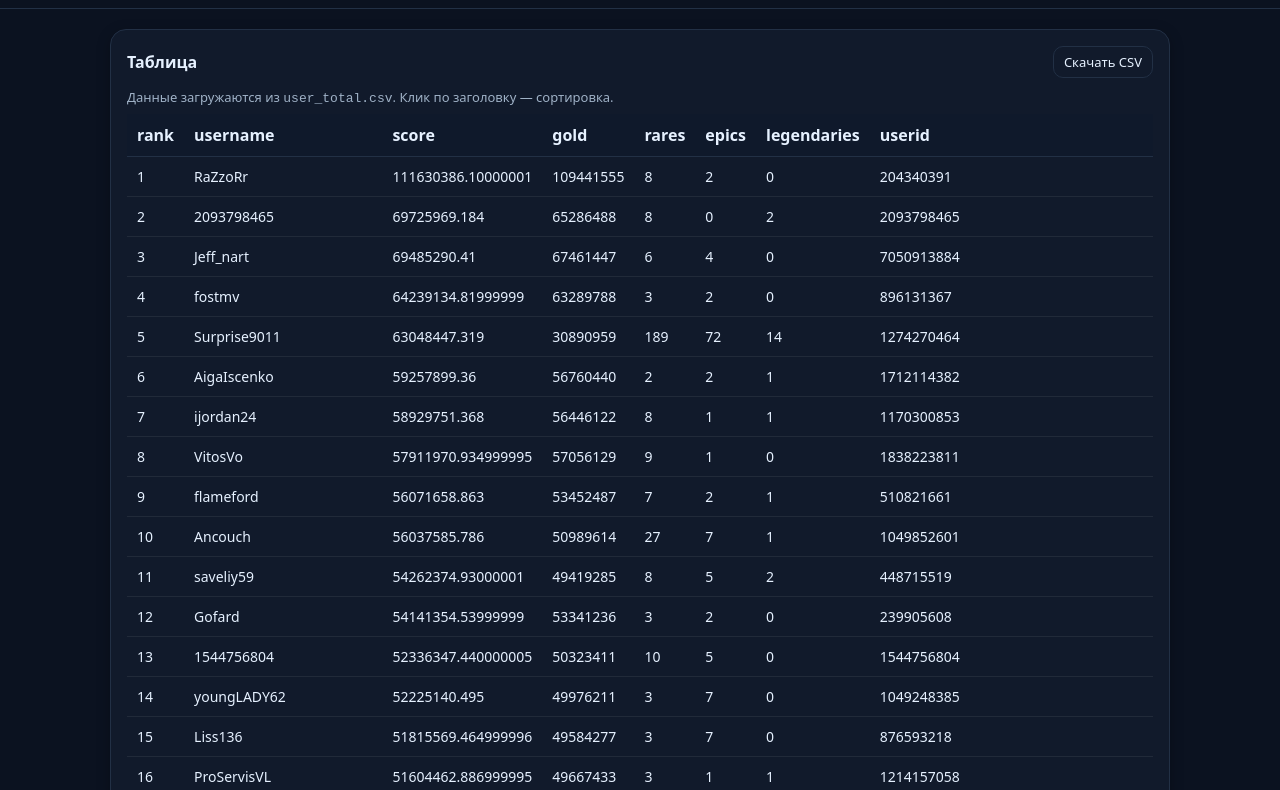
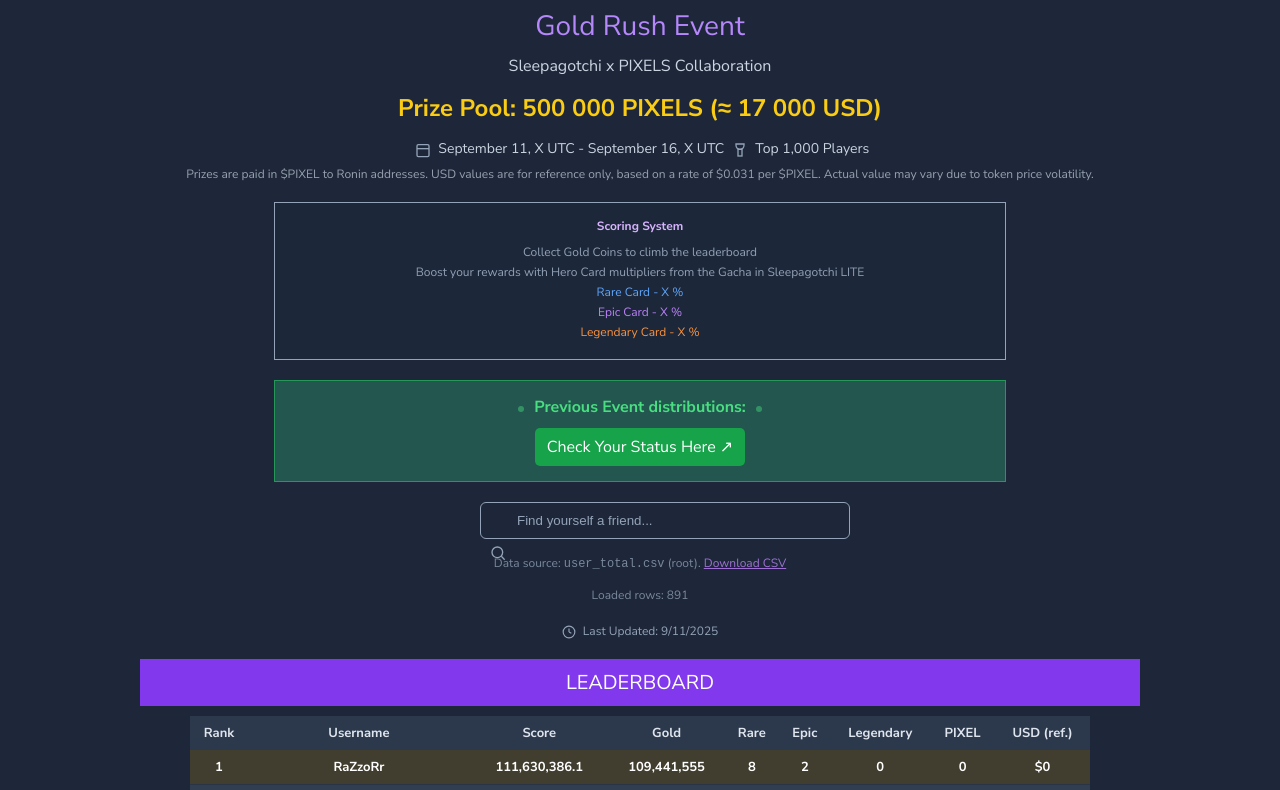
Before and after one commit to a-bormotov/tg_gold_rush, a plain HTML site: page index.html in a window 1280 px wide. Shown: the part 67-857 px from the top of the page. Drawn offline with Linux system fonts and the light colour scheme.

Commit message:
new index

```diff
--- a/index.html
+++ b/index.html
@@ -1,179 +1,289 @@
-<!doctype html>
-<html lang="ru">
+<!DOCTYPE html>
+<html lang="en">
 <head>
-<meta charset="utf-8">
-<meta name="viewport" content="width=device-width,initial-scale=1">
-<title>PIXEL event gold</title>
+<meta charset="UTF-8">
+<title>Gold Rush Event Leaderboard</title>
+<link href="https://fonts.googleapis.com/css2?family=Nunito+Sans:wght@400;600;700&display=swap" rel="stylesheet">
 <style>
-  :root { --bg:#0b1220; --fg:#e6f1ff; --muted:#9fb1c6; --card:#111a2b; --border:#223045; }
-  *{box-sizing:border-box}
-  body{margin:0;background:var(--bg);color:var(--fg);font-family:ui-sans-serif,system-ui,Segoe UI,Roboto,Arial}
-  header{padding:24px 20px;border-bottom:1px solid var(--border)}
-  h1{margin:0;font-size:20px;letter-spacing:.2px}
-  main{max-width:1100px;margin:0 auto;padding:20px}
-  .card{background:var(--card);border:1px solid var(--border);border-radius:16px;padding:16px;box-shadow:0 4px 14px rgba(0,0,0,.25)}
-  .hint{color:var(--muted);font-size:13px;margin:10px 0 0}
-  .table-wrap{overflow:auto;margin-top:8px}
-  table{border-collapse:collapse;width:100%;min-width:520px}
-  thead th{position:sticky;top:0;background:#0f192b;text-align:left;font-weight:600;border-bottom:1px solid var(--border);padding:10px;cursor:pointer}
-  tbody td{border-bottom:1px solid rgba(255,255,255,.07);padding:10px;font-size:14px}
-  tbody tr:hover{background:rgba(255,255,255,.04)}
-  .controls{display:flex;gap:12px;align-items:center;justify-content:space-between;margin-bottom:8px}
-  .controls a{color:var(--fg);font-size:13px;text-decoration:none;border:1px solid var(--border);padding:6px 10px;border-radius:10px}
-  .controls a:hover{border-color:#20e39c}
-  .error{color:#ffb4b4}
+body {
+  margin: 0;
+  font-family: 'Nunito Sans', sans-serif;
+  background: #1d2739;
+  color: #91a0b5;
+  text-align: center;
+}
+.container { padding: 20px; max-width: 1000px; margin: 0 auto; }
+.top-info { background: #312957; padding: 10px; margin-bottom: 15px; font-size: 14px; color: #bf83fb; }
+.top-info .bullet { display:inline-block; width:6px; height:6px; background:#bf83fb; border-radius:50%; margin-right:6px; animation:pulse 1.5s infinite; }
+.top-info a { color:#bf83fb; text-decoration:underline; margin-left:6px; }
+@keyframes pulse { 0%{opacity:1} 50%{opacity:.4} 100%{opacity:1} }
+.event-title { font-size:28px; color:#b587fb; margin:10px 0; }
+.event-subtitle { font-size:16px; color:#cbd5e1; }
+.prize-pool { font-size:24px; font-weight:bold; color:#facc14; margin:15px 0; }
+.event-details { font-size:14px; color:#cad4e0; margin-bottom:8px; }
+.event-details svg { width:16px; height:16px; stroke:#94a3b8; fill:none; stroke-width:2; vertical-align:middle; margin:0 4px; }
+.disclaimer { font-size:12px; color:#cbd5e1; opacity:.7; margin-bottom:20px; }
+.scoring-panel { background:#1d273a; border:1px solid #94a3b8; padding:15px; margin:20px auto; width:70%; font-size:12px; }
+.scoring-panel .section-title { color:#d8b3fe; font-weight:bold; margin-bottom:10px; }
+.scoring-panel .item { margin:4px 0; }
+.scoring-panel .rare { color:#5fa5f9; } .scoring-panel .epic { color:#bc82f8; } .scoring-panel .legendary { color:#fb923c; }
+.previous-panel { background:#22564f; border:1px solid #269759; padding:15px; margin:20px auto; width:70%; }
+.previous-panel .title { color:#49de80; font-weight:bold; }
+.previous-panel .pulse-dot { display:inline-block; width:6px; height:6px; background:#49de80; border-radius:50%; margin:0 6px; animation:pulse 1.5s infinite; }
+.status-button { display:inline-block; margin-top:10px; background:#16a349; color:#fff; padding:8px 12px; border-radius:5px; text-decoration:none; transition:transform .2s; }
+.status-button:hover { transform:scale(1.05); }
+.search-box { margin:20px auto; position:relative; width:320px; }
+.search-box input { width:100%; padding:10px 12px 10px 36px; border-radius:6px; border:1px solid #94a3b8; background:#1d2739; color:#94a3b8; }
+.search-box input::placeholder { color:#94a3b8; }
+.search-icon { position:absolute; left:10px; top:50%; transform:translateY(-50%); width:16px; height:16px; }
+.search-icon circle, .search-icon line { stroke:#94a3b8; stroke-width:2; fill:none; }
+.last-updated { color:#94a3b8; font-size:12px; margin:10px 0 20px 0; }
+.last-updated svg { width:14px; height:14px; stroke:#94a3b8; stroke-width:2; fill:none; vertical-align:middle; margin-right:4px; }
+.leaderboard-title { background:#8239ed; color:#fff; padding:10px; font-size:20px; margin-bottom:10px; }
+.table-container { max-height:400px; overflow-y:auto; margin:auto; width:90%; }
+table { border-collapse:collapse; width:100%; font-size:13px; }
+thead th { position:sticky; top:0; background:#2c394c; color:#dfe5ee; padding:8px; }
+tbody td { padding:8px; border-bottom:1px solid #2a3447; }
+tbody tr:hover { background:#2c394c; }
+tbody tr:nth-child(1) { background:#413e2f; color:#fff; font-weight:bold; }
+tbody tr:nth-child(2) { background:#313e51; color:#fff; font-weight:bold; }
+tbody tr:nth-child(3) { background:#473431; color:#fff; font-weight:bold; }
+.stats { display:flex; justify-content:center; gap:20px; margin-top:20px; }
+.stat-box { flex:1; padding:10px; }
+.stat-box div:first-child { font-size:28px; font-weight:bold; }
+.small-hint { font-size:12px; opacity:.8; margin-top:6px; }
+.download { display:inline-block; margin:10px 0; color:#bf83fb; text-decoration:underline; }
+.error { color:#ffb4b4; }
 </style>
 </head>
 <body>
-  <header>
-    <h1>PIXEL event gold</h1>
-  </header>
+<div class="container">
 
-  <main>
-    <section class="card">
-      <div class="controls">
-        <h2 style="margin:0;font-size:16px">Таблица</h2>
-        <a id="download-link" href="./user_total.csv" download>Скачать CSV</a>
+<!-- Top info -->
+<div class="top-info">
+  <span class="bullet"></span>Gold and heroes must be acquired during the event to be counted.
+  <a href="https://game.sleepagotchi.com/">Play now</a>
 </div>
-      <p class="hint">Данные загружаются из <code>user_total.csv</code>. Клик по заголовку — сортировка.</p>
-      <div class="table-wrap">
-        <table id="data-table" aria-label="Таблица PIXEL event gold">
-          <thead><tr><!-- headers injected --></tr></thead>
-          <tbody><!-- rows injected --></tbody>
+
+<div class="event-title">Gold Rush Event</div>
+<div class="event-subtitle">Sleepagotchi x PIXELS Collaboration</div>
+<div class="prize-pool">Prize Pool: 500 000 PIXELS (≈ 17 000 USD)</div>
+<div class="event-details">
+  <svg viewBox="0 0 24 24"><rect x="3" y="4" width="18" height="18" rx="2" ry="2"/><line x1="3" y1="10" x2="21" y2="10"/></svg>
+  September 11, X UTC - September 16, X UTC
+  <svg viewBox="0 0 24 24"><path d="M6 3h12v2a6 6 0 0 1-6 6 6 6 0 0 1-6-6V3z"/><rect x="9" y="11" width="6" height="10"/></svg>
+  Top 1,000 Players
+</div>
+<div class="disclaimer">
+  Prizes are paid in $PIXEL to Ronin addresses. USD values are for reference only, based on a rate of $0.031 per $PIXEL. Actual value may vary due to token price volatility.
+</div>
+
+<!-- Scoring -->
+<div class="scoring-panel">
+  <div class="section-title">Scoring System</div>
+  <div class="item">Collect Gold Coins to climb the leaderboard</div>
+  <div class="item">Boost your rewards with Hero Card multipliers from the Gacha in Sleepagotchi LITE</div>
+  <div class="item rare">Rare Card - X %</div>
+  <div class="item epic">Epic Card - X %</div>
+  <div class="item legendary">Legendary Card - X %</div>
+</div>
+
+<!-- Previous event -->
+<div class="previous-panel">
+  <div class="title">
+    <span class="pulse-dot"></span>
+    Previous Event distributions:
+    <span class="pulse-dot"></span>
+  </div>
+  <a href="https://docs.google.com/spreadsheets/d/1E_7LAP6L8aMDgVoZnHyuvA0_F5qCO0BuLafDA6s_4p4/edit?gid=624560673#gid=624560673" class="status-button">
+    Check Your Status Here &#x2197;
+  </a>
+</div>
+
+<!-- Search -->
+<div class="search-box">
+  <svg class="search-icon" viewBox="0 0 24 24">
+    <circle cx="11" cy="11" r="8"/><line x1="17" y1="17" x2="22" y2="22"/>
+  </svg>
+  <input type="text" placeholder="Find yourself a friend..." id="searchInput">
+  <div class="small-hint">Data source: <code>user_total.csv</code> (root). <a id="csvLink" class="download" href="./user_total.csv" download>Download CSV</a></div>
+  <div id="loadStatus" class="small-hint"></div>
+</div>
+
+<!-- Last updated -->
+<div class="last-updated" id="lastUpdated">
+  <svg viewBox="0 0 24 24"><circle cx="12" cy="12" r="10"/><line x1="12" y1="6" x2="12" y2="12"/><line x1="12" y1="12" x2="16" y2="14"/></svg>
+  Last Updated: —
+</div>
+
+<!-- Leaderboard -->
+<div class="leaderboard-title">LEADERBOARD</div>
+<div class="table-container">
+  <table id="leaderboard">
+    <thead>
+      <tr>
+        <th>Rank</th>
+        <th>Username</th>
+        <th>Score</th>
+        <th>Gold</th>
+        <th>Rare</th>
+        <th>Epic</th>
+        <th>Legendary</th>
+        <th>PIXEL</th>
+        <th>USD (ref.)</th>
+      </tr>
+    </thead>
+    <tbody id="tbody"><tr><td colspan="9">Loading…</td></tr></tbody>
   </table>
 </div>
-      <p id="status" class="hint"></p>
-    </section>
-  </main>
+
+<!-- Bottom stats -->
+<div class="stats">
+  <div class="stat-box" style="background:#1f423e;color:#baf7d0;">
+    <div style="color:#fff;" id="qualifyingCount">–</div>
+    <div>Qualifying Players</div>
+  </div>
+  <div class="stat-box" style="background:#403533;color:#e4d57d;">
+    <div style="color:#fff;">500,000</div>
+    <div>Total PIXEL Pool</div>
+  </div>
+  <div class="stat-box" style="background:#2b2656;color:#c2b2dd;">
+    <div style="color:#fff;">$17,000</div>
+    <div>Total USD Pool</div>
+  </div>
+</div>
 
 <script>
-(async function(){
-  const status = document.getElementById('status');
-  const dl = document.getElementById('download-link');
-
-  // Путь к файлу: пробуем относительный и корневой (если index.html в подпапке)
-  const candidates = ['./user_total.csv', '/user_total.csv'];
-
-  try {
-    const res = await tryFetchAny(candidates, {cache:'no-store'});
-    if (!res) throw new Error('Файл не найден ни по одному пути');
-    // обновим href на реально сработавший путь
-    dl.href = res.url;
-
-    const text = await res.text();
-    const rows = parseCSV(text);
-    if (!rows.length) {
-      status.textContent = 'CSV пустой.';
-      return;
+// --- Helpers ---
+function detectDelimiter(firstLine){
+  const candidates = [',','\t',';'];
+  const counts = {',':0,'\t':0,';':0};
+  let q=false;
+  for (let i=0;i<firstLine.length;i++){
+    const ch = firstLine[i], nx = firstLine[i+1];
+    if (ch === '"'){ if (q && nx === '"'){ i++; } else { q=!q; } }
+    else if (!q && counts.hasOwnProperty(ch)) counts[ch]++;
   }
-    renderTable('data-table', rows);
-    status.textContent = 'Загружено строк: ' + (rows.length - 1);
-  } catch (e) {
-    status.innerHTML = 'Не удалось загрузить <code>user_total.csv</code>. ' +
-      '<span class="error">' + (e.message || e) + '</span>';
+  let best = ',', max=-1;
+  for (const c of candidates){ if (counts[c]>max){ max=counts[c]; best=c; } }
+  return best;
 }
 
-  async function tryFetchAny(paths, opts){
-    for (const p of paths){
-      try {
-        const r = await fetch(p, opts);
-        if (r.ok) return r;
-      } catch(_) {}
-    }
-    return null;
-  }
-
-  // CSV/TSV парсер с автоопределением разделителя (",", ";", "\t")
-  function parseCSV(text) {
+function parseCSV(text){
   const content = text.replace(/\r/g,'').trim();
   if (!content) return [];
   const lines = content.split('\n');
-
   const delim = detectDelimiter(lines[0]);
 
-    return lines.map(line => {
-      const out = [];
-      let cur = '', q = false;
-      for (let i=0; i<line.length; i++){
-        const ch = line[i], nx = line[i+1];
+  const rows = lines.map(line=>{
+    const out=[], n=line.length; let cur='', q=false;
+    for (let i=0;i<n;i++){
+      const ch=line[i], nx=line[i+1];
       if (ch === '"'){
         if (q && nx === '"'){ cur+='"'; i++; }
-          else { q = !q; }
+        else { q=!q; }
       } else if (ch === delim && !q){ out.push(cur); cur=''; }
       else { cur += ch; }
     }
     out.push(cur);
     return out;
   });
+  return rows;
+}
+function toNumber(x){ const n=Number(String(x??'').replace(/\s|,/g,'')); return isNaN(n)?0:n; }
+function fmtInt(n){ return n.toLocaleString('en-US'); }
+function nowDateString(){
+  const d=new Date();
+  return d.toLocaleDateString('en-US'); // e.g. 09/11/2025
 }
 
-  function detectDelimiter(firstLine){
-    // считаем разделители вне кавычек
-    const candidates = [',','\t',';'];
-    const counts = Object.fromEntries(candidates.map(c => [c,0]));
-    let q=false;
-    for (let i=0;i<firstLine.length;i++){
-      const ch = firstLine[i], nx = firstLine[i+1];
-      if (ch === '"'){
-        if (q && nx === '"'){ i++; } else { q=!q; }
-      } else if (!q && candidates.includes(ch)){
-        counts[ch]++;
-      }
-    }
-    // берём самый частый; по умолчанию — запятая
-    let best = ',', max = -1;
-    for (const c of candidates){
-      if (counts[c] > max){ max = counts[c]; best = c; }
-    }
-    return best;
-  }
+// --- Load CSV and render ---
+(async function(){
+  const statusEl = document.getElementById('loadStatus');
+  const lastEl = document.getElementById('lastUpdated');
+  const csvLink = document.getElementById('csvLink');
+  const tbody = document.getElementById('tbody');
+  const qualifyingEl = document.getElementById('qualifyingCount');
 
-  function renderTable(id, rows) {
-    const table = document.getElementById(id);
-    const thead = table.tHead.rows[0];
-    const tbody = table.tBodies[0];
+  try{
+    // Fetch from root; prevent GH Pages cache
+    const url = './user_total.csv';
+    csvLink.href = url;
+    const res = await fetch(url, { cache: 'no-store' });
+    if (!res.ok) throw new Error('HTTP '+res.status);
+    const text = await res.text();
 
-    const headers = rows[0];
-    thead.innerHTML = headers.map(h => `<th>${escapeHTML(h)}</th>`).join('');
+    const rows = parseCSV(text);
+    if (!rows.length) throw new Error('CSV is empty');
 
+    const headers = rows[0].map(h => String(h).trim());
+    const idx = Object.fromEntries(headers.map((h,i)=>[h.toLowerCase(), i]));
+
+    // Desired fields
+    const has = (name) => idx.hasOwnProperty(name);
+    const gi = (row, name) => row[idx[name]];
+
+    // Build objects, filling missing fields as needed
+    let data = rows.slice(1).map(r=>{
+      const gold = has('gold') ? toNumber(gi(r,'gold')) : 0;
+      const score = has('score') ? toNumber(gi(r,'score')) : gold;
+      return {
+        username: has('username') ? gi(r,'username') : '',
+        gold,
+        rares: has('rares') ? toNumber(gi(r,'rares')) : 0,
+        epics: has('epics') ? toNumber(gi(r,'epics')) : 0,
+        legendaries: has('legendaries') ? toNumber(gi(r,'legendaries')) : 0,
+        score
+      };
+    });
+
+    // Sort by score desc, then gold desc, then username
+    data.sort((a,b)=> b.score - a.score || b.gold - a.gold || String(a.username).localeCompare(String(b.username)));
+
+    // Assign rank (if CSV already had rank, we ignore it to keep consistent ordering)
+    data.forEach((row, i)=> row.rank = i+1);
+
+    // Render table
     const frag = document.createDocumentFragment();
-    for (let r = 1; r < rows.length; r++) {
+    for (const row of data){
       const tr = document.createElement('tr');
-      tr.innerHTML = rows[r].map(v => `<td>${escapeHTML(v)}</td>`).join('');
+      tr.innerHTML = `
+        <td>${row.rank}</td>
+        <td>${escapeHTML(row.username)}</td>
+        <td>${fmtInt(row.score)}</td>
+        <td>${fmtInt(row.gold)}</td>
+        <td>${fmtInt(row.rares)}</td>
+        <td>${fmtInt(row.epics)}</td>
+        <td>${fmtInt(row.legendaries)}</td>
+        <td>0</td>
+        <td>$0</td>
+      `;
       frag.appendChild(tr);
     }
     tbody.innerHTML = '';
     tbody.appendChild(frag);
 
-    // сортировка по клику
-    let sortIdx = -1, asc = true;
-    [...thead.cells].forEach((th, i) => {
-      th.addEventListener('click', () => {
-        asc = (sortIdx === i) ? !asc : true;
-        sortIdx = i;
-        sortTable(tbody, i, asc);
-      });
-    });
+    qualifyingEl.textContent = fmtInt(data.length);
+    lastEl.innerHTML = `<svg viewBox="0 0 24 24"><circle cx="12" cy="12" r="10"/><line x1="12" y1="6" x2="12" y2="12"/><line x1="12" y1="12" x2="16" y2="14"/></svg> Last Updated: ${nowDateString()}`;
+    statusEl.textContent = `Loaded rows: ${data.length}`;
+  } catch(e){
+    statusEl.innerHTML = `Failed to load <code>user_total.csv</code>. <span class="error">${e.message || e}</span>`;
+    console.error(e);
   }
 
-  function val(v){
-    const n = Number(v.replace?.(/\s/g,'') ?? v);
-    if (!isNaN(n)) return n;
-    const d = new Date(v);
-    if (!isNaN(d)) return d.getTime();
-    return (v ?? '').toString().toLowerCase();
+  // Search functionality
+  const input = document.getElementById('searchInput');
+  input.addEventListener('input', function() {
+    const filter = input.value.toUpperCase();
+    const trs = document.getElementById('leaderboard').getElementsByTagName('tr');
+    for (let i = 1; i < trs.length; i++) {
+      const td = trs[i].getElementsByTagName('td')[1];
+      if (td) {
+        const txtValue = td.textContent || td.innerText;
+        trs[i].style.display = txtValue.toUpperCase().includes(filter) ? '' : 'none';
       }
-
-  function sortTable(tbody, i, asc){
-    const rows = Array.from(tbody.rows);
-    rows.sort((a,b) => {
-      const av = val(a.cells[i].innerText.trim());
-      const bv = val(b.cells[i].innerText.trim());
-      return asc ? (av>bv?1:av<bv?-1:0) : (av<bv?1:av>bv?-1:0);
+    }
   });
-    tbody.innerHTML = '';
-    rows.forEach(r => tbody.appendChild(r));
-  }
 
   function escapeHTML(s){
     return String(s)
@@ -185,5 +295,6 @@
   }
 })();
 </script>
+</div>
 </body>
 </html>
```
Lines whose indentation alone changed are shown as unchanged.
